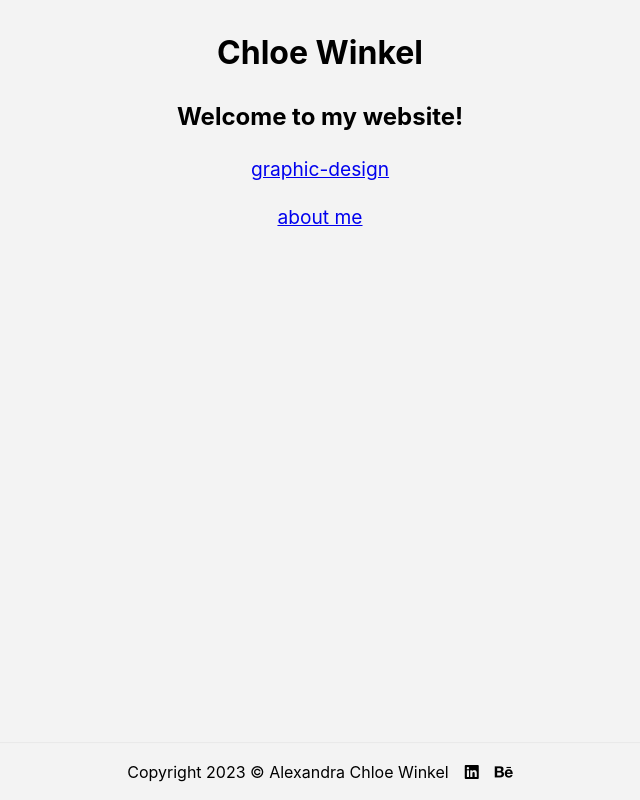
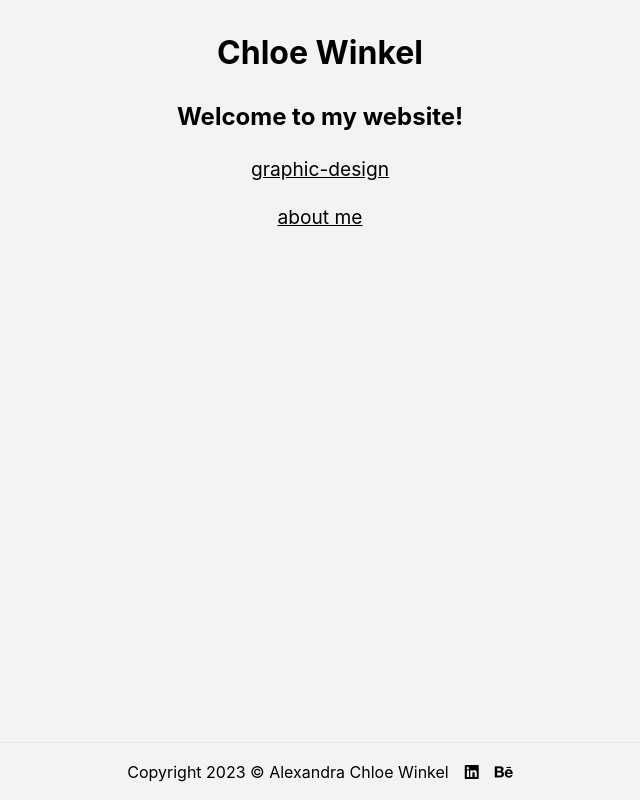
Before and after one commit to fourstepper/chloewinkel.com, a SvelteKit app: page / in a window 1280 px wide. Shown: the whole page, without its empty margins (320-960 px from the left). Built offline with nearby package versions, Linux system fonts and the light colour scheme.

Commit message:
fix(styles): inherit color for a tags

```diff
--- a/src/app.scss
+++ b/src/app.scss
@@ -15,3 +15,7 @@ body {
   justify-content: space-between;
   background-color: #f3f3f3;
 }
+
+a {
+	color: inherit;
+}
```
